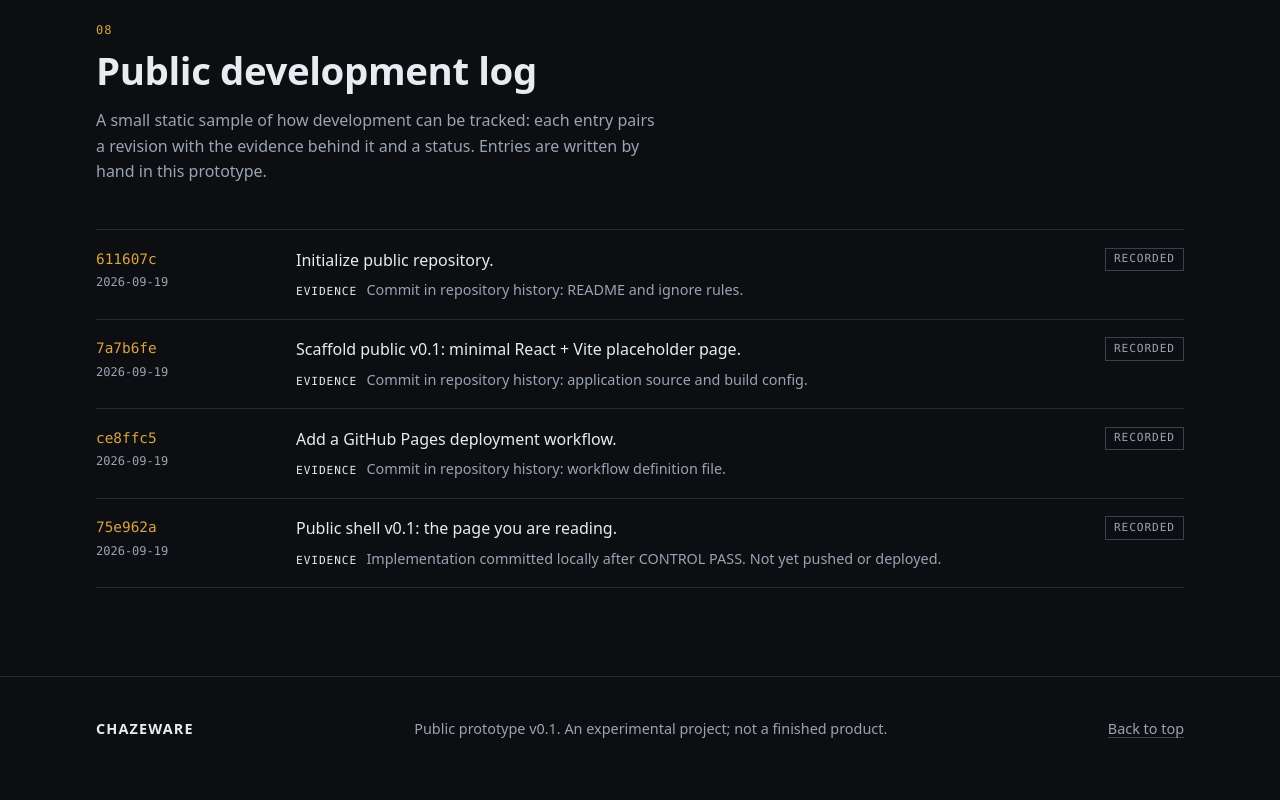
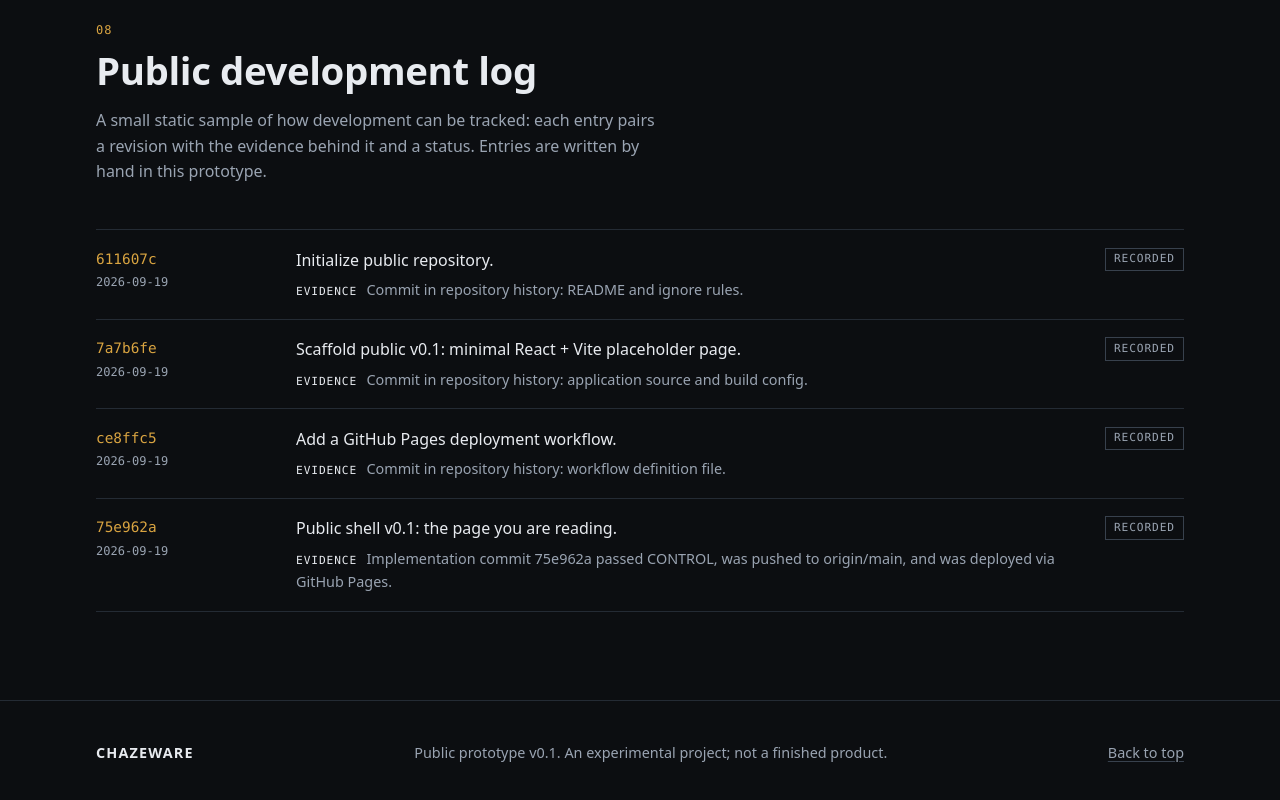
Before and after one commit to chelpa/chazeware, a React (Vite) app: page / in a window 1280 px wide. Shown: the part 6809-7609 px from the top of the page. Built offline with nearby package versions, Linux system fonts and the light colour scheme.

Commit message:
docs: update public shell deployment evidence

```diff
--- a/src/content.js
+++ b/src/content.js
@@ -156,7 +156,7 @@ export const DEVLOG = [
     revision: '75e962a',
     date: '2026-09-19',
     summary: 'Public shell v0.1: the page you are reading.',
-    evidence: 'Implementation committed locally after CONTROL PASS. Not yet pushed or deployed.',
+    evidence: 'Implementation commit 75e962a passed CONTROL, was pushed to origin/main, and was deployed via GitHub Pages.',
     status: 'RECORDED',
   },
 ]
```
